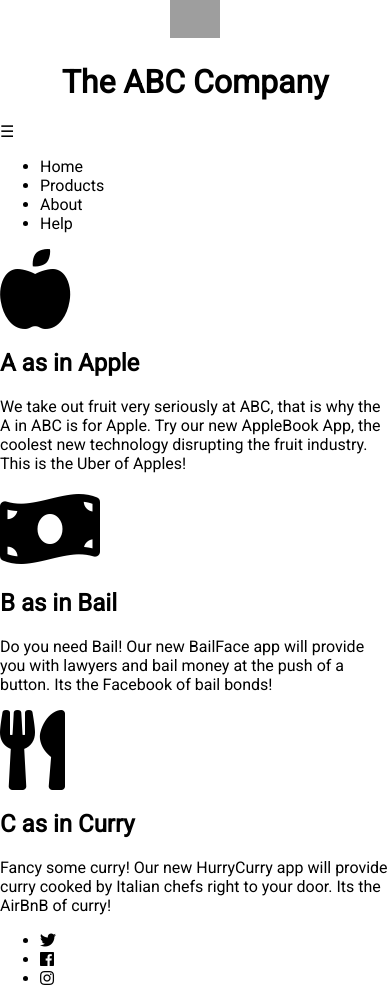
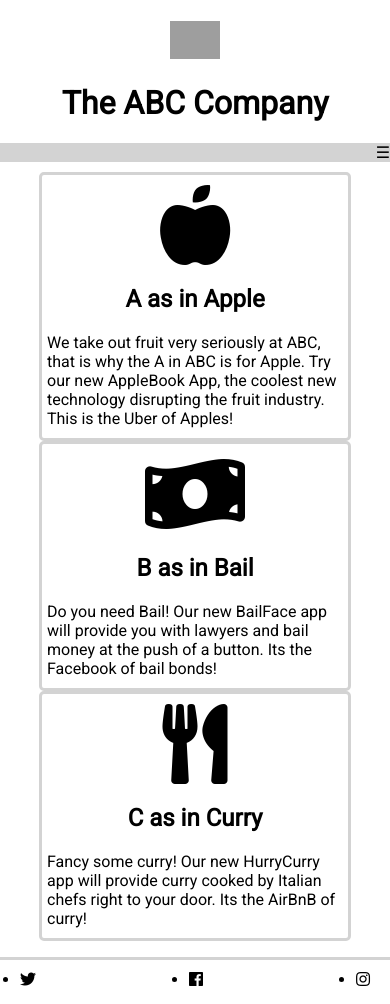
Before and after one commit to SamCas/SamuelCastillo_Lab2, a plain HTML site: page index.html in a window 390 px wide. Drawn offline with Linux system fonts and the light colour scheme; grey boxes are pictures that could not be loaded.

Commit message:
Cambios para IPhone

```diff
--- a/css/index.css
+++ b/css/index.css
@@ -8,12 +8,59 @@ body {
   padding: 0;
 }
 
+p {
+  text-align: start;
+  margin: 10px 5px;
+}
+
+.container {
+  display: flex;
+  flex-direction: column;
+  align-items: center;
+  text-align: center;
+}
+
 .header {
   display: flex;
   flex-direction: column;
   text-align: center;
+  margin-top: 21px;
+}
+
+.product {
+  border-style: solid;
+  border-color: lightgray;
+  width: 80%;
+  border-radius: 5px;
+  padding-top: 10px;
 }
 
 .logo > img {
   width: 50px;
+  margin-top: 20;
 }
+
+.hamburger {
+  display: flex;
+  flex-direction: row;
+  justify-content: flex-end;
+  margin-bottom: 10px;
+  background-color: lightgray;
+}
+
+.menu {
+  display: none;
+}
+
+.social {
+  display: flex;
+  flex-direction: row;
+  justify-content: space-between;
+  border-style: solid;
+  border-color: lightgray;
+  border-bottom: 0;
+  border-left: 0;
+  border-right: 0;
+  padding: 10px 20px;
+  margin-bottom: 0;
+}
--- a/index.html
+++ b/index.html
@@ -27,7 +27,7 @@
 			<li>Help</li>
 		</ul>
 	</nav>
-	<main>
+	<main class="container">
 		<section class="product">
 			<i class="fas fa-apple-alt fa-5x"></i>
 			<h2>A as in Apple</h2>
```
